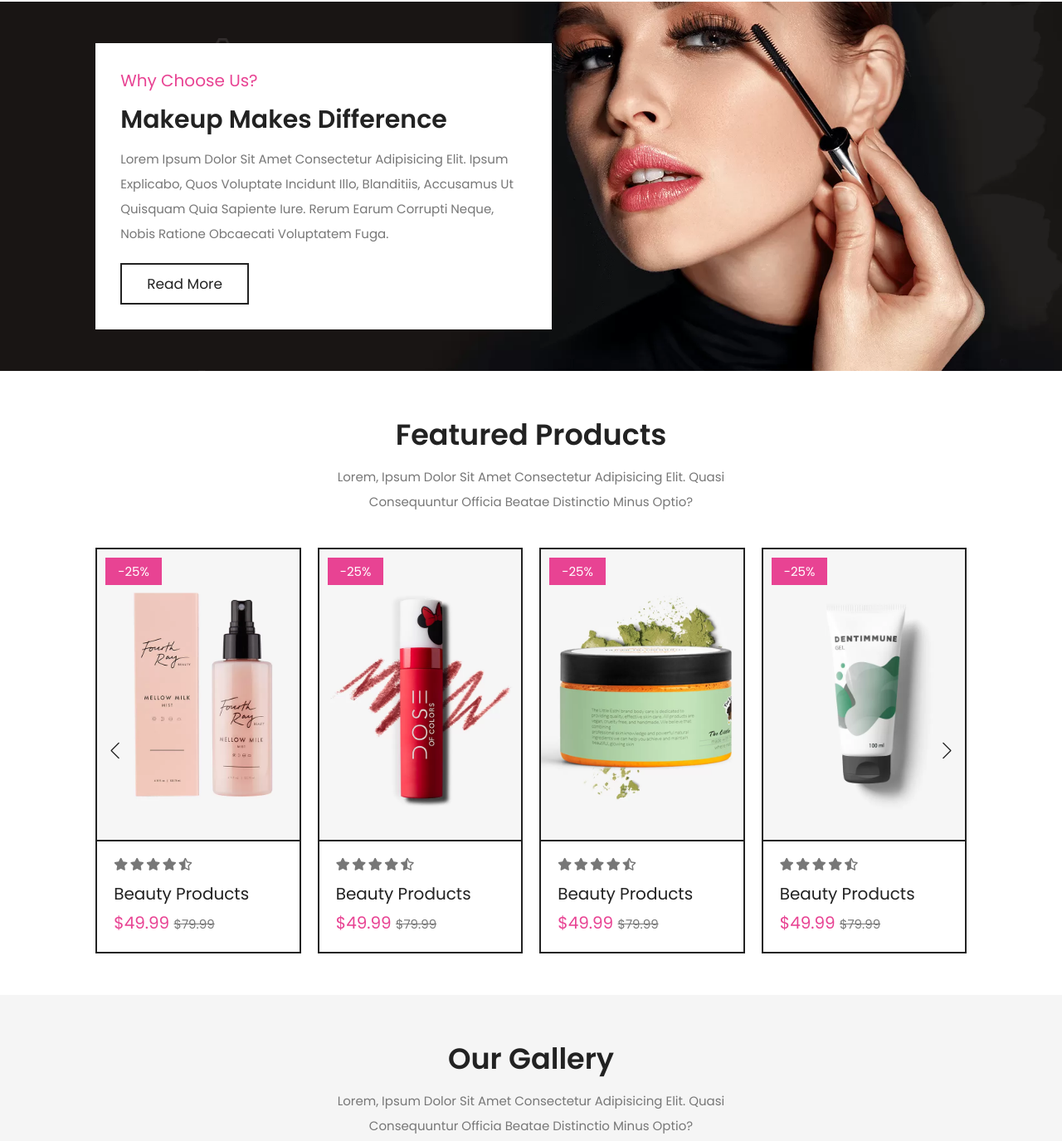
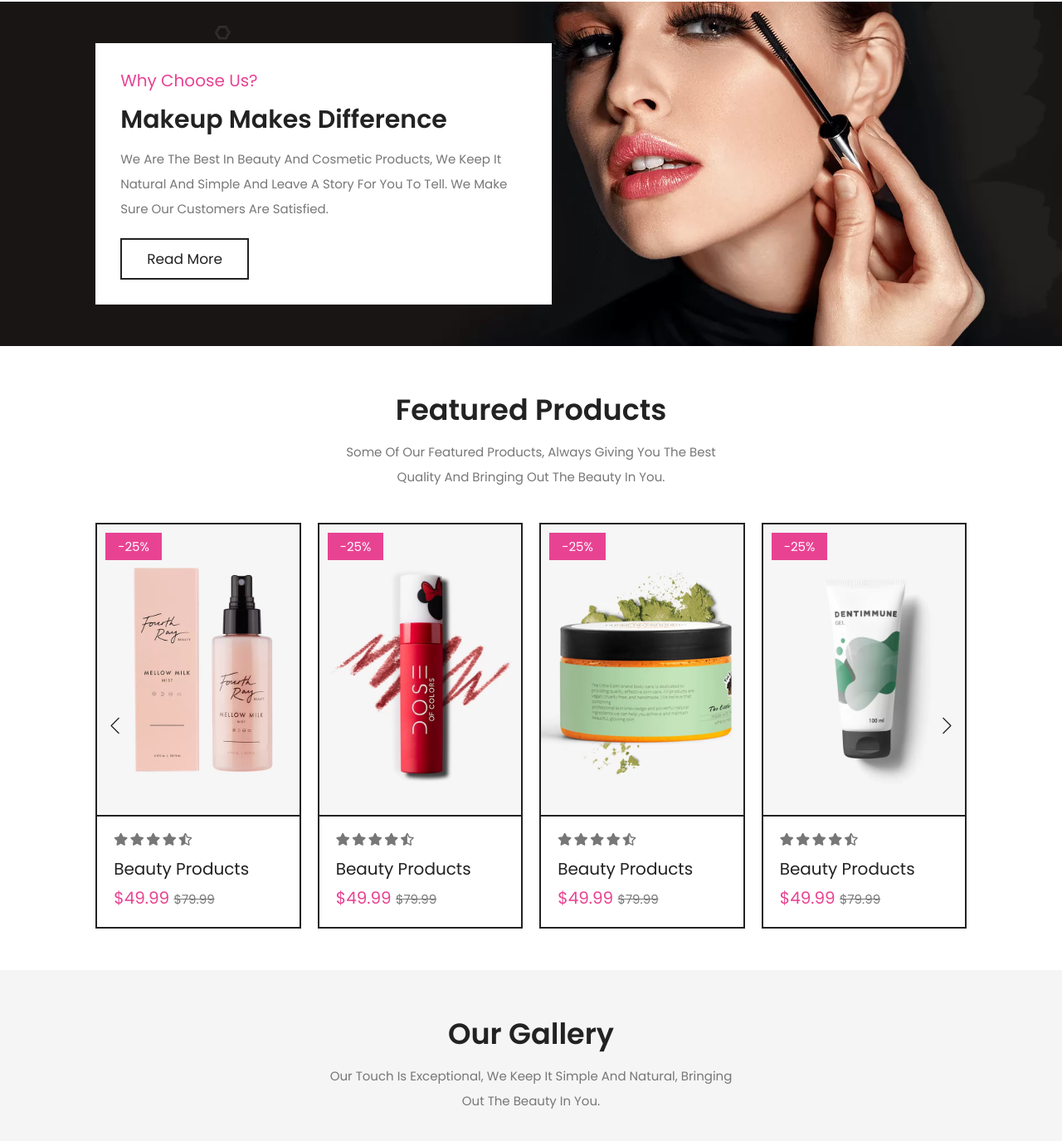
Before and after one commit to frankzeal33/mycosmetics, a plain HTML site: page index.html in a window 1280 px wide. Shown: the part 1280-2655 px from the top of the page at 83% size. Drawn offline with nearby package versions, Linux system fonts and the light colour scheme; some packages are replaced by stand-ins of ours; a script that the page names is missing.

Commit message:
Update index.html

```diff
--- a/index.html
+++ b/index.html
@@ -156,7 +156,7 @@
     <div class="content">
         <span>why choose us?</span>
         <h3>makeup makes difference</h3>
-        <p>Lorem ipsum dolor sit amet consectetur adipisicing elit. Ipsum explicabo, quos voluptate incidunt illo, blanditiis, accusamus ut quisquam quia sapiente iure. Rerum earum corrupti neque, nobis ratione obcaecati voluptatem fuga.</p>
+        <p>We are the best in beauty and cosmetic products, we keep it natural and simple and leave a story for you to tell. We make sure our customers are satisfied.</p>
         <a href="#" class="btn">read more</a>
     </div>
 
@@ -170,7 +170,7 @@
 
     <div class="heading">
         <h1>featured products</h1>
-        <p>Lorem, ipsum dolor sit amet consectetur adipisicing elit. Quasi consequuntur officia beatae distinctio minus optio?</p>
+        <p>Some of our featured products, always giving you the best quality and bringing out the beauty in you.</p>
     </div>
 
     <div class="swiper products-slider">
@@ -378,7 +378,7 @@
 
     <div class="heading">
         <h1>our gallery</h1>
-        <p>Lorem, ipsum dolor sit amet consectetur adipisicing elit. Quasi consequuntur officia beatae distinctio minus optio?</p>
+        <p>Our touch is exceptional, we keep it simple and natural, bringing out the beauty in you.</p>
     </div>
 
     <div class="lightbox">
```
